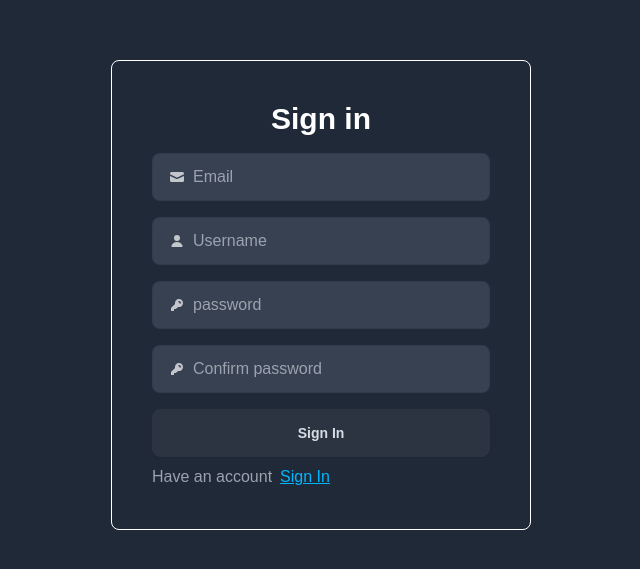
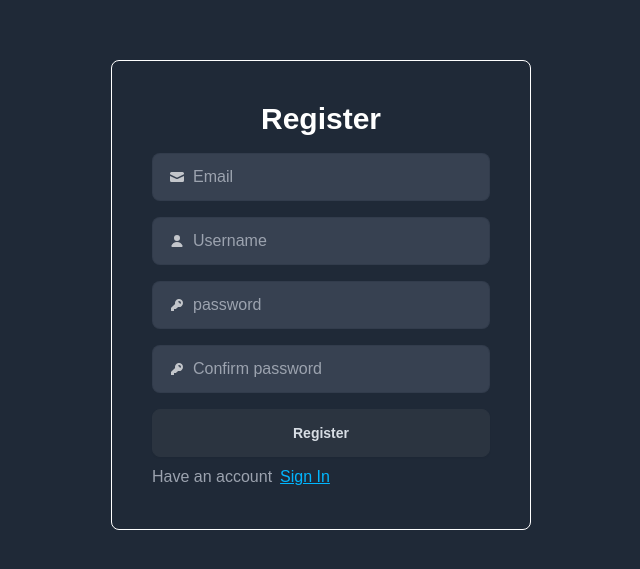
Before and after one commit to Kaiosuke/Exercise--React-JS, a React (Vite) app: page /users/register in a window 1280 px wide. Shown: the part 105-674 px from the top of the page, without its empty margins (319-959 px from the left). Built offline with nearby package versions, Linux system fonts and the light colour scheme; no server answers.

Commit message:
fixed title register

```diff
--- a/src/pages/auth/register/Register.tsx
+++ b/src/pages/auth/register/Register.tsx
@@ -32,7 +32,7 @@
   return (
     <div className="text-white w-[420px] m-auto  border border-white rounded-lg">
       <div className="p-10">
-        <h1 className="text-center text-3xl font-bold">Sign in</h1>
+        <h1 className="text-center text-3xl font-bold">Register</h1>
         <FormProvider {...methods}>
           <form
             className="flex flex-col gap-4 mt-4"
@@ -135,7 +135,7 @@
                 {methods.formState.errors.confirmPassword?.message}
               </span>
             </div>
-            <button className="btn btn-neutral">Sign In</button>
+            <button className="btn btn-neutral">Register</button>
           </form>
         </FormProvider>
         <div className="flex items-center gap-2 mt-2">
```
